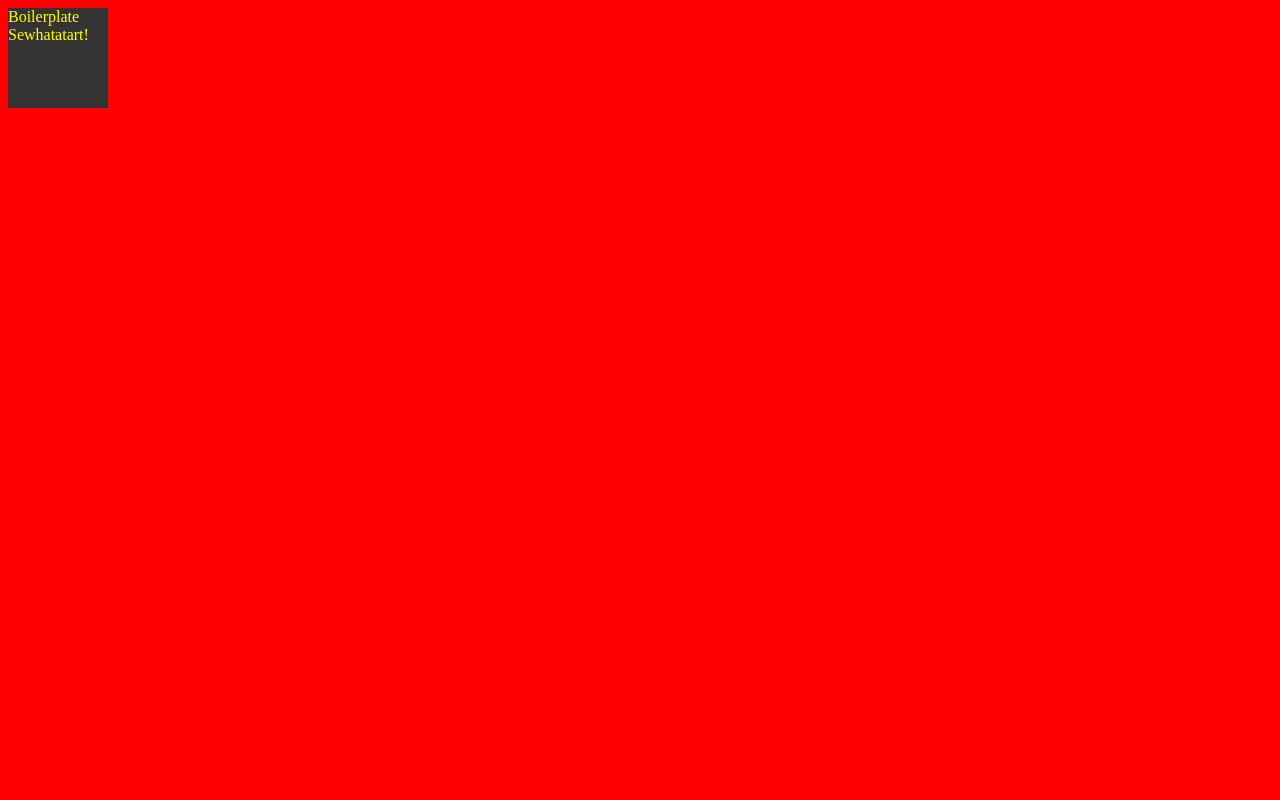
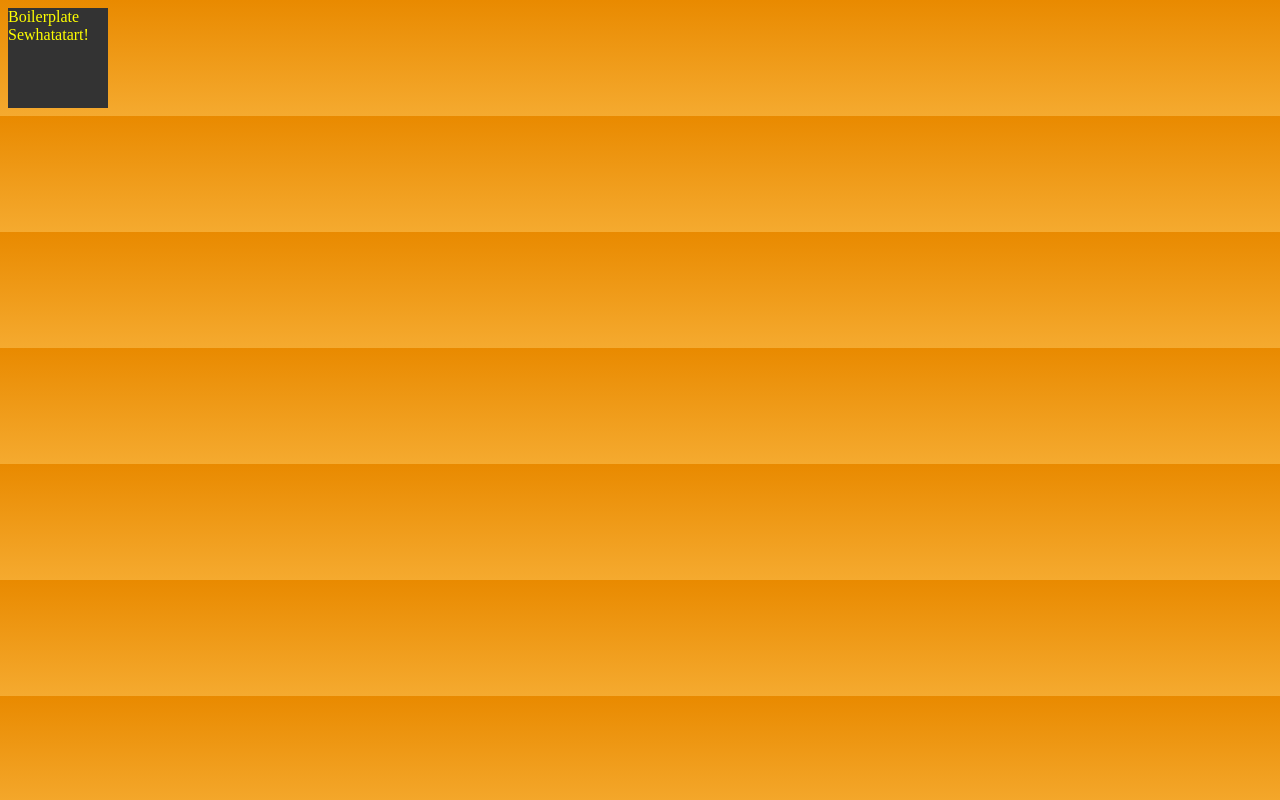
Before and after one commit to idrismakesgames/react-boilerplate, a React app: page / in a window 1280 px wide. Built offline with nearby package versions, Linux system fonts and the light colour scheme.

Commit message:
testing autoprefixer works for dev and prod

```diff
--- a/src/global-styles/global.scss
+++ b/src/global-styles/global.scss
@@ -1,3 +1,4 @@
 body {
-  background: red;
+  display: flex;
+  background: linear-gradient(#e98a00, #f5aa2f);
 }
```
Also changed, not shown: 2 other files (tests, documents, lock files or other folders).
